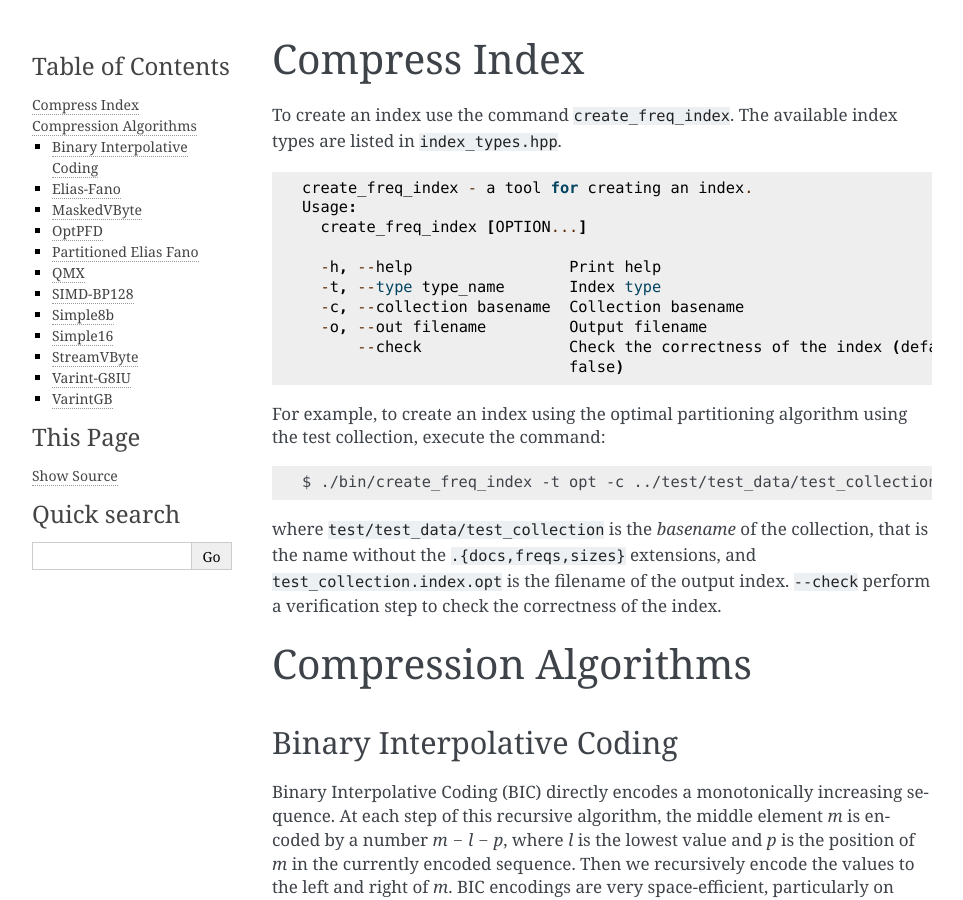
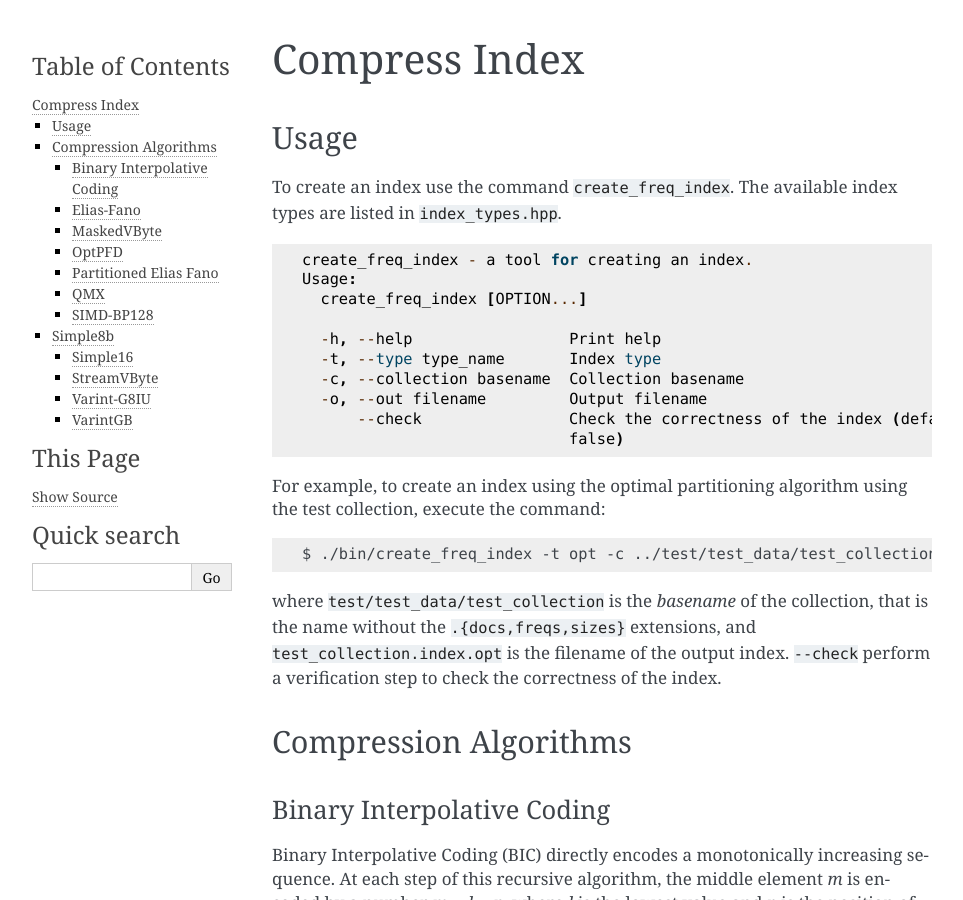
Before and after one commit to pisa-engine/pisa, a Sphinx documentation site: the page built from docs/source/compress_index.md, in a window 1280 px wide and 900 px high. Shown: the whole window, without its empty margins (148-1111 px from the left). Built offline with Sphinx 7.4.7, drawn with Linux system fonts in a browser that asks for light colours.

Commit message:
Update compress_index.md

```diff
--- a/docs/source/compress_index.md
+++ b/docs/source/compress_index.md
@@ -1,6 +1,6 @@
-Compress Index
-==============
+# Compress Index
 
+## Usage
 To create an index use the command `create_freq_index`. The available index
 types are listed in `index_types.hpp`.
 
@@ -25,11 +25,10 @@ is the name without the `.{docs,freqs,sizes}` extensions, and
 `test_collection.index.opt` is the filename of the output index. `--check`
 perform a verification step to check the correctness of the index.
 
-Compression Algorithms
-======================
+## Compression Algorithms
 
-Binary Interpolative Coding
----------------------------
+### Binary Interpolative Coding
+
 Binary Interpolative Coding (BIC) directly encodes a monotonically increasing sequence. At each step of this recursive algorithm, the middle element *m* is encoded by a number *m − l − p*, where *l* is the lowest value and *p* is the position of *m* in the currently encoded sequence. Then we recursively encode the values to the left and right of *m*. BIC encodings are very space-efficient, particularly on
 clustered data; however, decoding is relatively slow.
 
@@ -37,8 +36,8 @@ To compress an index using BIC use the index type `block_interpolative`.
 
 > Alistair Moffat, Lang Stuiver: Binary Interpolative Coding for Effective Index Compression. Inf. Retr. 3(1): 25-47 (2000)
 
-Elias-Fano
-----------
+### Elias-Fano
+
 Given a monotonically increasing integer sequence *S* of size *n*, such that \\(S_{n-1} < u\\), we can encode it in binary using \\(\lceil\log u\rceil\\) bits.
 Elias-Fano coding splits each number into two parts, a low part consisting of \\(l = \lceil\log \frac{u}{n}\rceil\\) right-most bits, and a high part consisting of the remaining \\(\lceil\log u\rceil - l\\) left-most bits. The low parts are explicitly written in binary for all numbers, in a single stream of bits. The high parts are compressed by writing, in negative-unary form, the gaps between the high parts of consecutive numbers.
 
@@ -46,20 +45,20 @@ To compress an index using Elias-Fano use the index type `ef`.
 
 > Sebastiano Vigna. 2013. Quasi-succinct indices. In Proceedings of the sixth ACM international conference on Web search and data mining (WSDM ‘13). ACM, New York, NY, USA, 83-92.
 
-MaskedVByte
------------
+### MaskedVByte
+
 > Jeff Plaisance, Nathan Kurz, Daniel Lemire, Vectorized VByte Decoding, International Symposium on Web Algorithms 2015, 2015.
 
-OptPFD
-------
+### OptPFD
+
 > Hao Yan, Shuai Ding, and Torsten Suel. 2009. Inverted index compression and query processing with optimized document ordering. In Proceedings of the 18th international conference on World wide web (WWW '09). ACM, New York, NY, USA, 401-410. DOI: https://doi.org/10.1145/1526709.1526764
 
-Partitioned Elias Fano
-----------------------
+### Partitioned Elias Fano
+
 > Giuseppe Ottaviano and Rossano Venturini. 2014. Partitioned Elias-Fano indexes. In Proceedings of the 37th international ACM SIGIR conference on Research & development in information retrieval (SIGIR '14). ACM, New York, NY, USA, 273-282. DOI: https://doi.org/10.1145/2600428.2609615
 
-QMX
----
+### QMX
+
 Quantities, Multipliers, and eXtractor (QMX) packs as many integers as possible into 128-bit words (Quantities) and stores the selectors (eXtractors) separately in a different stream. The selectors are compressed (Multipliers) with
 RLE (Run-Length Encoding).
 
@@ -67,26 +66,26 @@ To compress an index using QMX use the index type `block_qmx`.
 
 > Andrew Trotman. 2014. Compression, SIMD, and Postings Lists. In Proceedings of the 2014 Australasian Document Computing Symposium (ADCS '14), J. Shane Culpepper, Laurence Park, and Guido Zuccon (Eds.). ACM, New York, NY, USA, Pages 50, 8 pages. DOI: https://doi.org/10.1145/2682862.2682870
 
-SIMD-BP128
-----------
+### SIMD-BP128
+
 > Daniel Lemire, Leonid Boytsov: Decoding billions of integers per second through vectorization. Softw., Pract. Exper. 45(1): 1-29 (2015)
 
 Simple8b
 --------
 > 	Vo Ngoc Anh, Alistair Moffat: Index compression using 64-bit words. Softw., Pract. Exper. 40(2): 131-147 (2010)
 
-Simple16
---------
+### Simple16
+
 > Jiangong Zhang, Xiaohui Long, and Torsten Suel. 2008. Performance of compressed inverted list caching in search engines. In Proceedings of the 17th international conference on World Wide Web (WWW '08). ACM, New York, NY, USA, 387-396. DOI: https://doi.org/10.1145/1367497.1367550
 
-StreamVByte
------------
+### StreamVByte
+
 > Daniel Lemire, Nathan Kurz, Christoph Rupp: Stream VByte: Faster byte-oriented integer compression. Inf. Process. Lett. 130: 1-6 (2018)
 
-Varint-G8IU
------------
+### Varint-G8IU
+
 > Alexander A. Stepanov, Anil R. Gangolli, Daniel E. Rose, Ryan J. Ernst, and Paramjit S. Oberoi. 2011. SIMD-based decoding of posting lists. In Proceedings of the 20th ACM international conference on Information and knowledge management (CIKM '11), Bettina Berendt, Arjen de Vries, Wenfei Fan, Craig Macdonald, Iadh Ounis, and Ian Ruthven (Eds.). ACM, New York, NY, USA, 317-326. DOI: https://doi.org/10.1145/2063576.2063627
 
-VarintGB
------------
+### VarintGB
+
 >	Jeffrey Dean. 2009. Challenges in building large-scale information retrieval systems: invited talk. In Proceedings of the Second ACM International Conference on Web Search and Data Mining (WSDM '09), Ricardo Baeza-Yates, Paolo Boldi, Berthier Ribeiro-Neto, and B. Barla Cambazoglu (Eds.). ACM, New York, NY, USA, 1-1. DOI=http://dx.doi.org/10.1145/1498759.1498761
```
